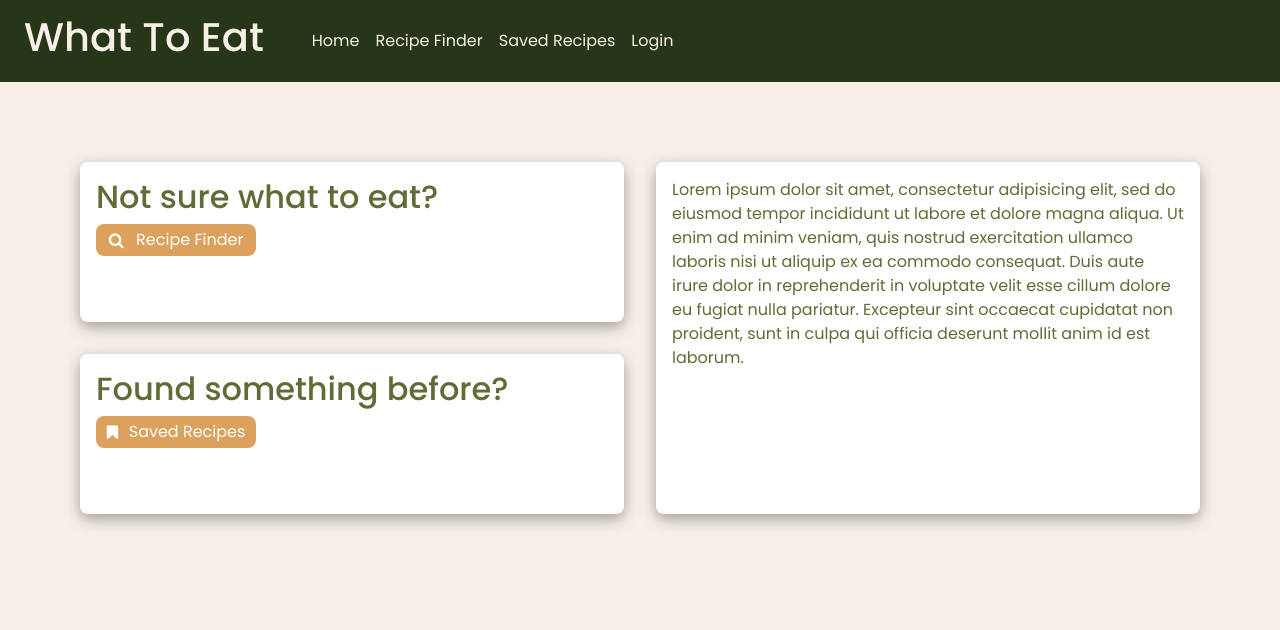
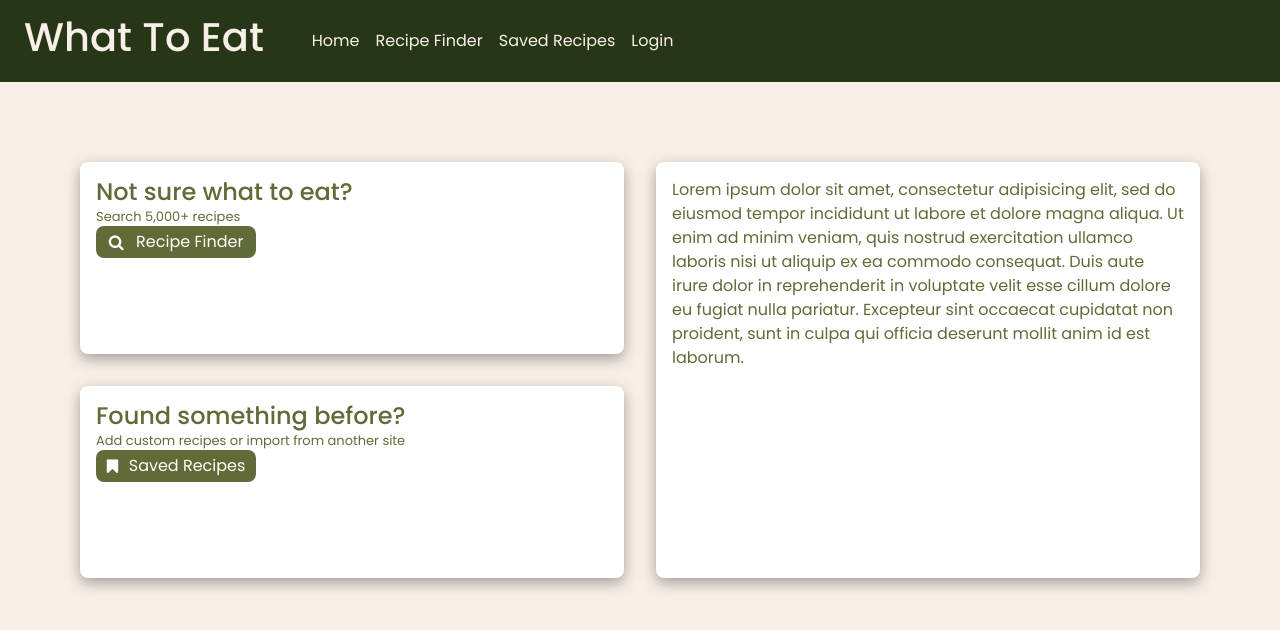
Before and after one commit to Adamv27/Flavorful, a plain HTML site: page frontend/index.html in a window 1280 px wide. Drawn offline with nearby package versions, Linux system fonts and the light colour scheme.

Commit message:
Add sub text and adjust font sizes

```diff
--- a/frontend/css/main.css
+++ b/frontend/css/main.css
@@ -35,6 +35,16 @@
   display: none;
 }
 
+.content-container > h2 {
+  font-size: x-large;
+  margin: 0;
+}
+
+.content-container > p {
+  font-size: small;
+  margin: 0;
+}
+
 
 #my-recipe-container {
   margin-top: 5rem;
@@ -48,6 +58,9 @@
     color: var(--green);
   }
 
+  .link-button {
+    background-color: var(--green);
+  }
 
   #my-recipe-container {
     margin-top: 0;
@@ -80,12 +93,13 @@
     background-color: white;
     box-shadow: rgba(0, 0, 0, 0.35) 0px 5px 15px;
     width: 100%;
-    height: 10rem;
+    height: 12rem;
     padding: 1rem;
     border-radius: 8px;
     color: var(--green);
   }
 }
+
 
 @media (min-width: 900px) {
   #main-grid {
--- a/frontend/index.html
+++ b/frontend/index.html
@@ -39,11 +39,13 @@
         <div id="find-recipe-container" class="content-container">
           <img class="mobile-image" src="images/cooking.svg" alt="Cooking pot with a carrot, tomato, meat, and lettuce">
           <h2 class="page-title">Not sure what to eat?</h2>
+          <p>Search 5,000+ recipes</p>
           <a class="link-button" href="pages/recipefinder.html"><i class="fa fa-solid fa-search"></i>Recipe Finder</a>
         </div>
 
         <div id="my-recipe-container" class="content-container">
           <h2 id="found-something-before">Found something before?</h2>
+          <p>Add custom recipes or import from another site</p>
           <a class="link-button" href="pages/recipes.html"><i class="fa fa-solid fa-bookmark"></i>Saved Recipes</a>
         </div>
         <div class="content-container side">
```
